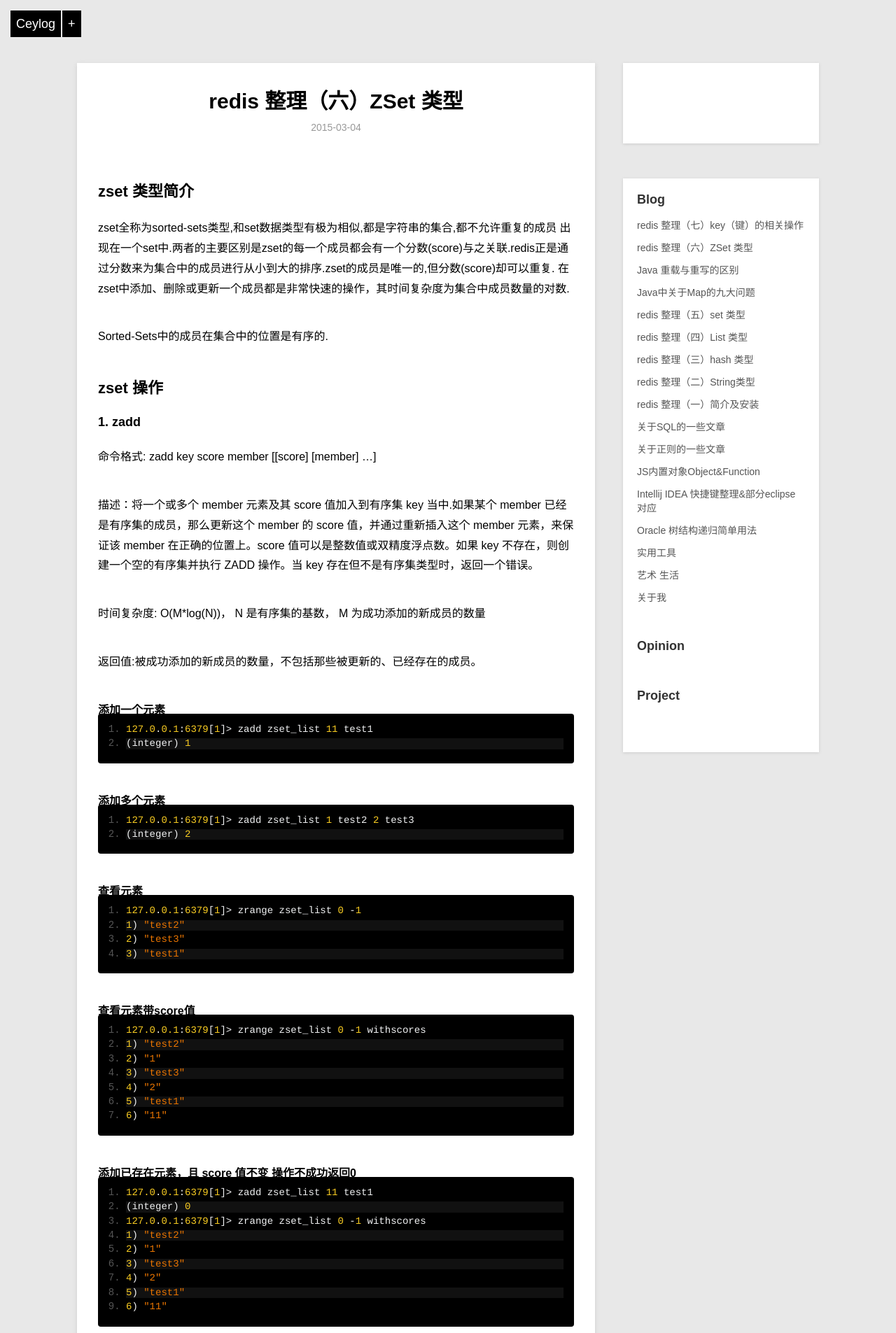
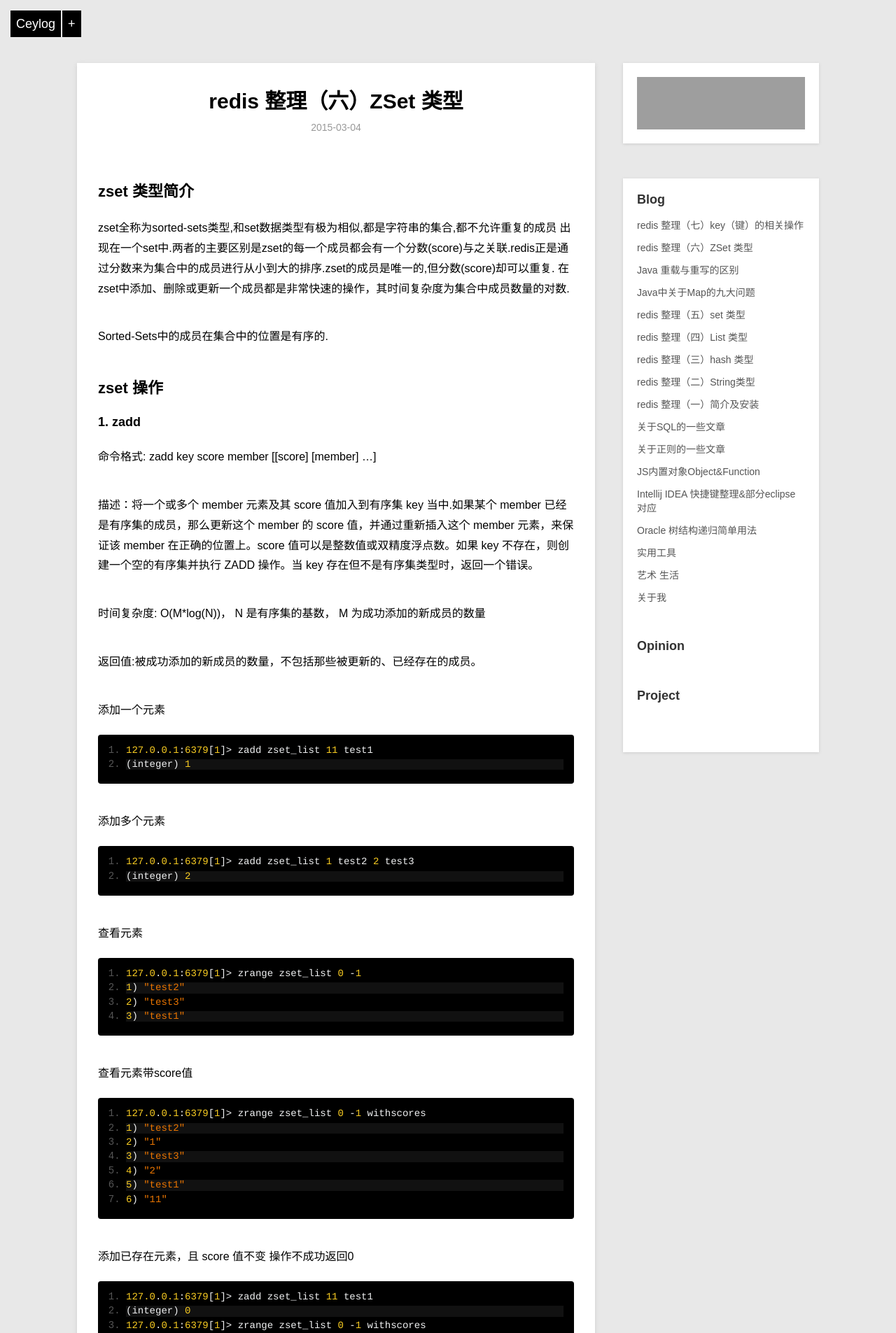
Before and after one commit to ceylog/ceylog.github.io, a Jekyll site: the page built from _posts/blog/2015-03-04-redis-datatype-zset.md, in a window 1280 px wide. Shown: the top 1905 px of the page at 70% size. Built offline with Jekyll 4.4.1, drawn with Linux system fonts in a browser that asks for light colours; Markdown is read by kramdown in place of the engine named in the settings; grey boxes are pictures that could not be loaded.

Commit message:
modify format

```diff
--- a/_posts/blog/2015-03-04-redis-datatype-zset.md
+++ b/_posts/blog/2015-03-04-redis-datatype-zset.md
@@ -27,22 +27,19 @@ Sorted-Sets中的成员在集合中的位置是有序的.
 返回值:被成功添加的新成员的数量，不包括那些被更新的、已经存在的成员。
 
 
-#### 添加一个元素
-
+添加一个元素
 
     127.0.0.1:6379[1]> zadd zset_list 11 test1
     (integer) 1
 
 
-#### 添加多个元素
-
+添加多个元素
 
     127.0.0.1:6379[1]> zadd zset_list 1 test2 2 test3
     (integer) 2
 
 
-#### 查看元素
-
+查看元素
 
     127.0.0.1:6379[1]> zrange zset_list 0 -1
     1) "test2"
@@ -50,8 +47,7 @@ Sorted-Sets中的成员在集合中的位置是有序的.
     3) "test1"
 
 
-#### 查看元素带score值
-
+查看元素带score值
 
     127.0.0.1:6379[1]> zrange zset_list 0 -1 withscores
     1) "test2"
@@ -62,8 +58,7 @@ Sorted-Sets中的成员在集合中的位置是有序的.
     6) "11"
 
 
-#### 添加已存在元素，且 score 值不变 操作不成功返回0
-
+添加已存在元素，且 score 值不变 操作不成功返回0
 
     127.0.0.1:6379[1]> zadd zset_list 11 test1
     (integer) 0
@@ -76,8 +71,7 @@ Sorted-Sets中的成员在集合中的位置是有序的.
     6) "11"
 
 
-#### 添加已存在元素，但是改变 score 值
-
+添加已存在元素，但是改变 score 值
 
     127.0.0.1:6379[1]> zrange zset_list 0 -1 withscores
     1) "test2"
@@ -119,7 +113,6 @@ Sorted-Sets中的成员在集合中的位置是有序的.
 
 移除多个
 
-
     127.0.0.1:6379[1]> zrange zset_list 0 -1 withscores
     1) "test2"
     2) "1"
@@ -132,7 +125,6 @@ Sorted-Sets中的成员在集合中的位置是有序的.
 
 
 移除不存在元素
-
 
     127.0.0.1:6379[1]> zrange zset_list 0 -1 withscores
     (empty list or set)
@@ -253,7 +245,6 @@ Sorted-Sets中的成员在集合中的位置是有序的.
 
 
 当给定区间不存在于有序集时的情况
-
 
     127.0.0.1:6379[1]> zrange zset_list 10 20
     (empty list or set)
```
